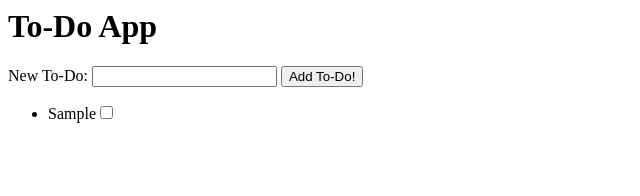
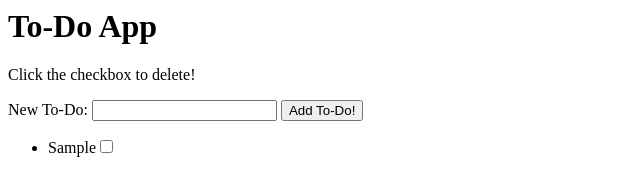
Before and after one commit to lassiter/to-do-app, a plain HTML site: page index.html in a window 1280 px wide. Both pictures are taken after typing "Sample" into the empty fields and a click on the button "Add To-Do!". Shown: the whole page, without its empty margins (0-640 px from the left). Drawn offline with Linux system fonts and the light colour scheme.

Commit message:
delete on button click

```diff
--- a/app.js
+++ b/app.js
@@ -29,6 +29,11 @@ function onReady () {
 
     //empty the input
     newToDoText.value = '';
+
+    checkbox.onclick = function (){
+      let parent = this.parentNode;
+      this.parentNode.parentNode.removeChild(parent);
+    };
   });
 };
 window.onload = function() {
--- a/index.html
+++ b/index.html
@@ -7,6 +7,9 @@
    </head>
    <body>
      <h1>To-Do App</h1>
+     <p>
+       Click the checkbox to delete!
+     </p>
     	<form id="addToDoForm">
      	  <label for="newToDoText">New To-Do:</label>
      	  <input type="text" id="newToDoText">
```
